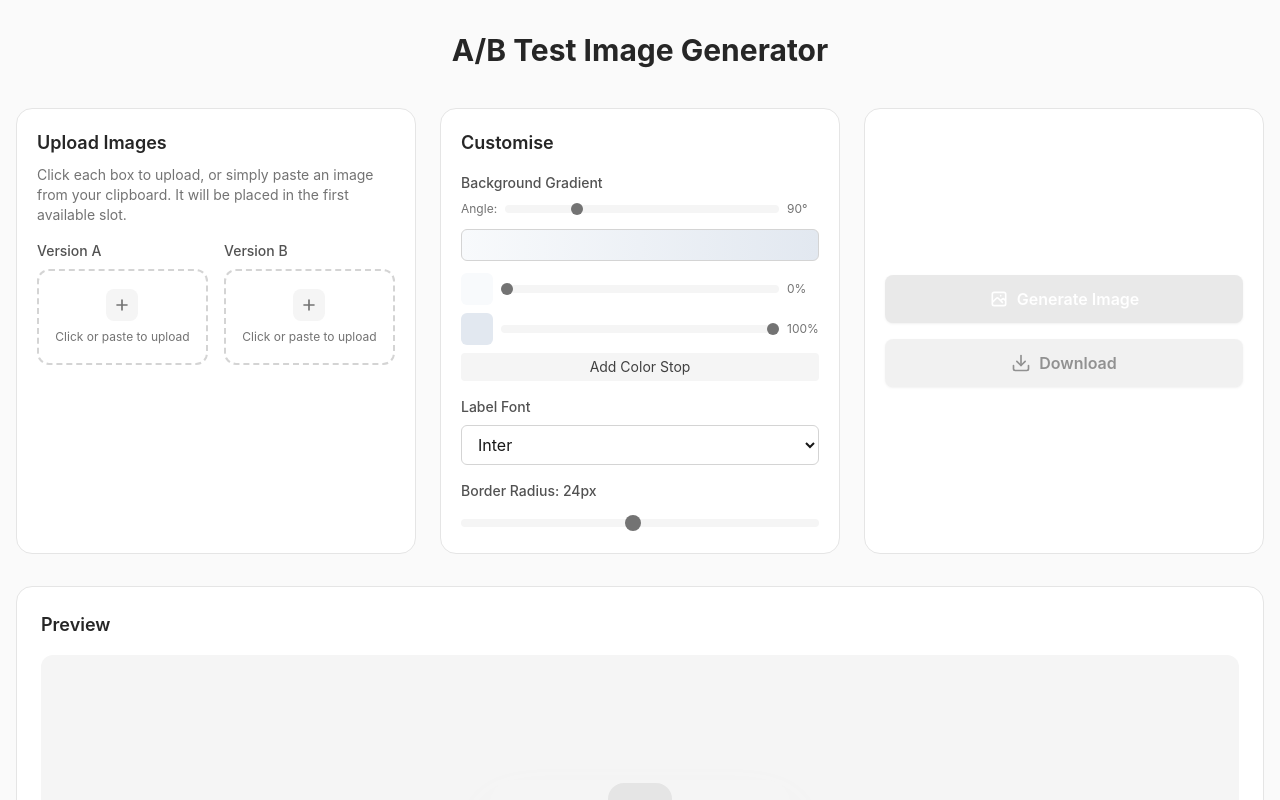
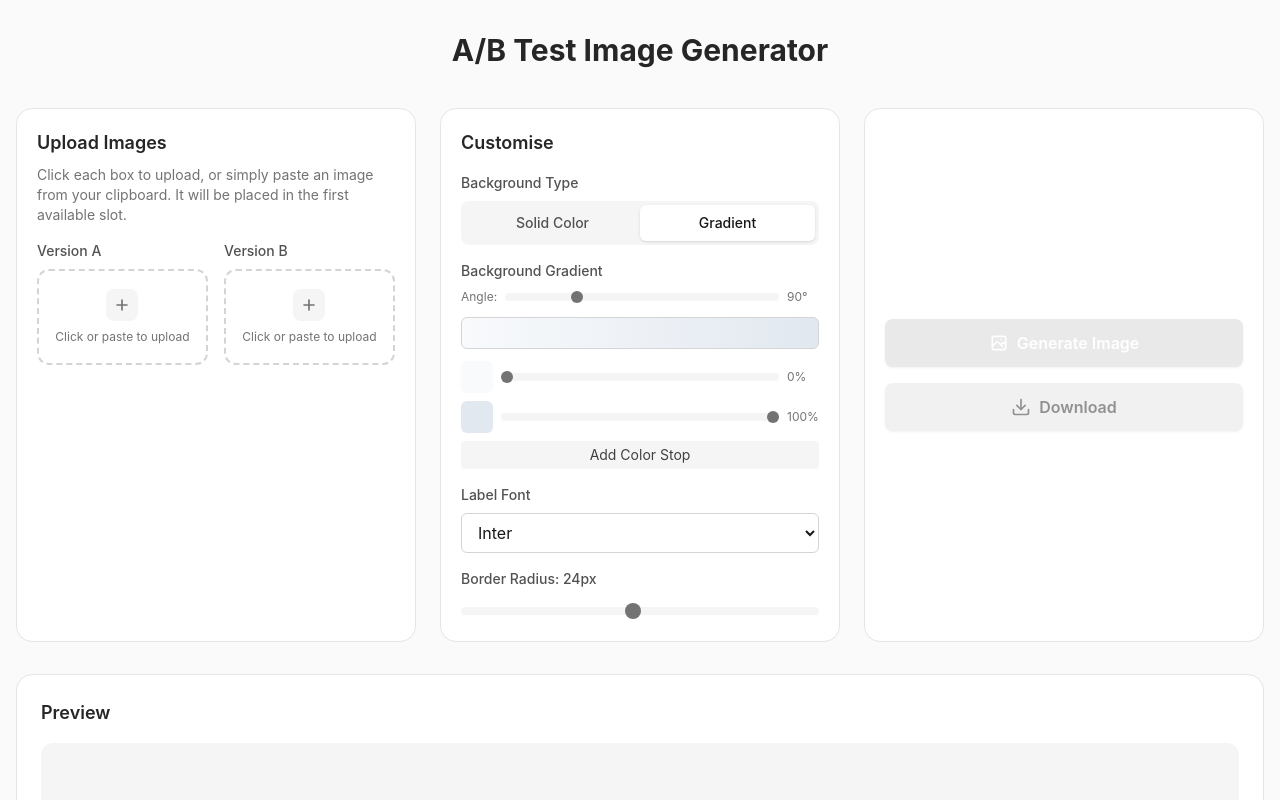
Before and after one commit to hanzalahwaheed/ab-img-gen, a Next.js app: page / in a window 1280 px wide. Shown: the top 800 px of the page. Built offline with nearby package versions, Linux system fonts and the light colour scheme.

Commit message:
added solid color option

```diff
--- a/src/app/page.tsx
+++ b/src/app/page.tsx
@@ -10,11 +10,20 @@ interface GradientStop {
 export default function ABImageGenerator() {
   const [leftImage, setLeftImage] = useState<string | null>(null);
   const [rightImage, setRightImage] = useState<string | null>(null);
+
+  // Background type state
+  const [backgroundType, setBackgroundType] = useState<'solid' | 'gradient'>('gradient');
+
+  // Solid color state
+  const [solidColor, setSolidColor] = useState('#f8fafc');
+
+  // Gradient states
   const [gradientStops, setGradientStops] = useState<GradientStop[]>([
     { color: '#f8fafc', position: 0 },
     { color: '#e2e8f0', position: 100 }
   ]);
   const [gradientAngle, setGradientAngle] = useState(90);
+
   const [labelFont, setLabelFont] = useState("Inter");
   const [borderRadius, setBorderRadius] = useState(24);
   const [generated, setGenerated] = useState(false);
@@ -150,7 +159,13 @@ export default function ABImageGenerator() {
     ctx.closePath();
     ctx.clip();
 
-    // Create and apply gradient background
+    // Apply background based on type
+    if (backgroundType === 'solid') {
+      // Solid color background
+      ctx.fillStyle = solidColor;
+      ctx.fillRect(0, 0, totalWidth, totalHeight);
+    } else {
+      // Gradient background
       const radians = (gradientAngle - 90) * (Math.PI / 180);
       const centerX = totalWidth / 2;
       const centerY = totalHeight / 2;
@@ -170,6 +185,7 @@ export default function ABImageGenerator() {
 
       ctx.fillStyle = gradient;
       ctx.fillRect(0, 0, totalWidth, totalHeight);
+    }
 
     // Draw images
     const offsetAY = PADDING + (contentHeight - newHeightA) / 2;
@@ -318,7 +334,67 @@ export default function ABImageGenerator() {
                 Customise
               </h2>
               <div className="space-y-4">
-                {/* Gradient Background */}
+                {/* Background Type Toggle */}
+                <div>
+                  <label className="block text-sm font-medium text-neutral-600 dark:text-neutral-400 mb-2">
+                    Background Type
+                  </label>
+                  <div className="flex bg-neutral-100 dark:bg-neutral-800 rounded-lg p-1">
+                    <button
+                      onClick={() => setBackgroundType('solid')}
+                      className={`flex-1 px-3 py-2 rounded-md text-sm font-medium transition-colors ${
+                        backgroundType === 'solid'
+                          ? 'bg-white dark:bg-neutral-700 text-neutral-900 dark:text-neutral-100 shadow-sm'
+                          : 'text-neutral-600 dark:text-neutral-400 hover:text-neutral-900 dark:hover:text-neutral-100'
+                      }`}
+                    >
+                      Solid Color
+                    </button>
+                    <button
+                      onClick={() => setBackgroundType('gradient')}
+                      className={`flex-1 px-3 py-2 rounded-md text-sm font-medium transition-colors ${
+                        backgroundType === 'gradient'
+                          ? 'bg-white dark:bg-neutral-700 text-neutral-900 dark:text-neutral-100 shadow-sm'
+                          : 'text-neutral-600 dark:text-neutral-400 hover:text-neutral-900 dark:hover:text-neutral-100'
+                      }`}
+                    >
+                      Gradient
+                    </button>
+                  </div>
+                </div>
+
+                {/* Solid Color Controls */}
+                {backgroundType === 'solid' && (
+                  <div>
+                    <label className="block text-sm font-medium text-neutral-600 dark:text-neutral-400 mb-2">
+                      Background Color
+                    </label>
+                    <div className="flex items-center gap-2">
+                      <div className="relative w-10 h-10">
+                        <input
+                          type="color"
+                          value={solidColor}
+                          onChange={(e) => setSolidColor(e.target.value)}
+                          className="absolute inset-0 w-full h-full opacity-0 cursor-pointer"
+                        />
+                        <div
+                          className="w-10 h-10 rounded-lg border border-neutral-300 dark:border-neutral-700"
+                          style={{ backgroundColor: solidColor }}
+                        />
+                      </div>
+                      <input
+                        type="text"
+                        value={solidColor}
+                        onChange={(e) => setSolidColor(e.target.value)}
+                        className="flex-1 px-3 py-2 border border-neutral-300 dark:border-neutral-700 rounded-md bg-white dark:bg-neutral-800 text-neutral-900 dark:text-neutral-100 text-sm font-mono focus:ring-2 focus:ring-blue-500 focus:border-blue-500 transition"
+                        placeholder="#f8fafc"
+                      />
+                    </div>
+                  </div>
+                )}
+
+                {/* Gradient Controls */}
+                {backgroundType === 'gradient' && (
                   <div>
                     <label className="block text-sm font-medium text-neutral-600 dark:text-neutral-400 mb-2">
                       Background Gradient
@@ -382,6 +458,7 @@ export default function ABImageGenerator() {
                       Add Color Stop
                     </button>
                   </div>
+                )}
 
                 <div>
                   <label className="block text-sm font-medium text-neutral-600 dark:text-neutral-400 mb-2">
@@ -491,7 +568,7 @@ export default function ABImageGenerator() {
                             stroke="currentColor"
                             viewBox="0 0 24 24"
                           >
-                            <path d="M4 16l4.586-4.586a2 2 0 012.828 0L16 16m-2-2l1.586-1.586a2 2 0 012.828 0L20 14m-6-6h.01M6 20h12a2 2 0 002-2V6a2 2 0 00-2-2H6a2 0 00-2 2v12a2 2 0 002 2z" />
+                            <path d="M4 16l4.586-4.586a2 2 0 012.828 0L16 16m-2-2l1.586-1.586a2 2 0 012.828 0L20 14m-6-6h.01M6 20h12a2 2 0 002-2V6a2 2 0 00-2-2H6a2 2 0 00-2 2v12a2 2 0 002 2z" />
                           </svg>
                         </div>
                         <p className="text-neutral-600 dark:text-neutral-400 text-lg font-medium mb-2">
```
Lines whose indentation alone changed are shown as unchanged.
